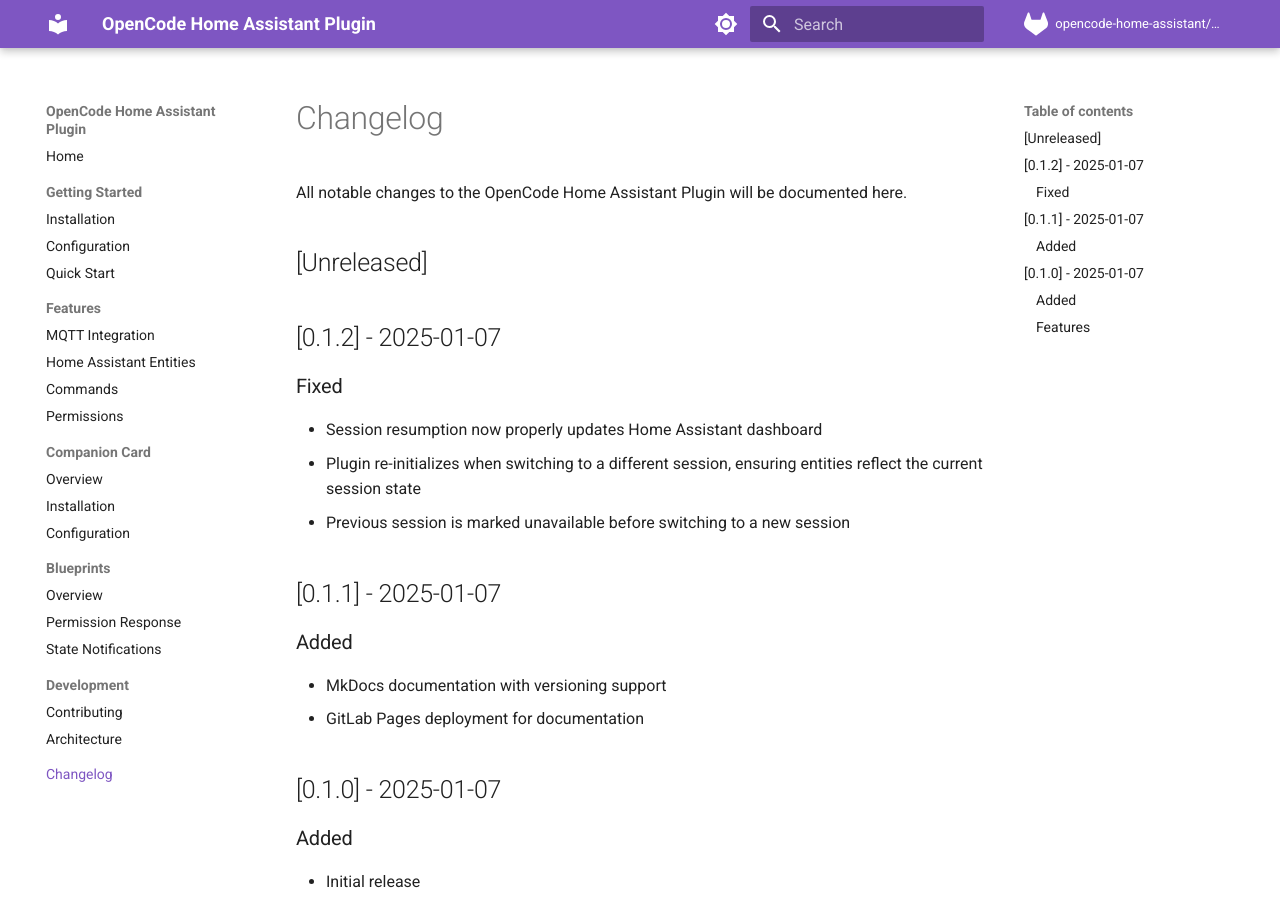
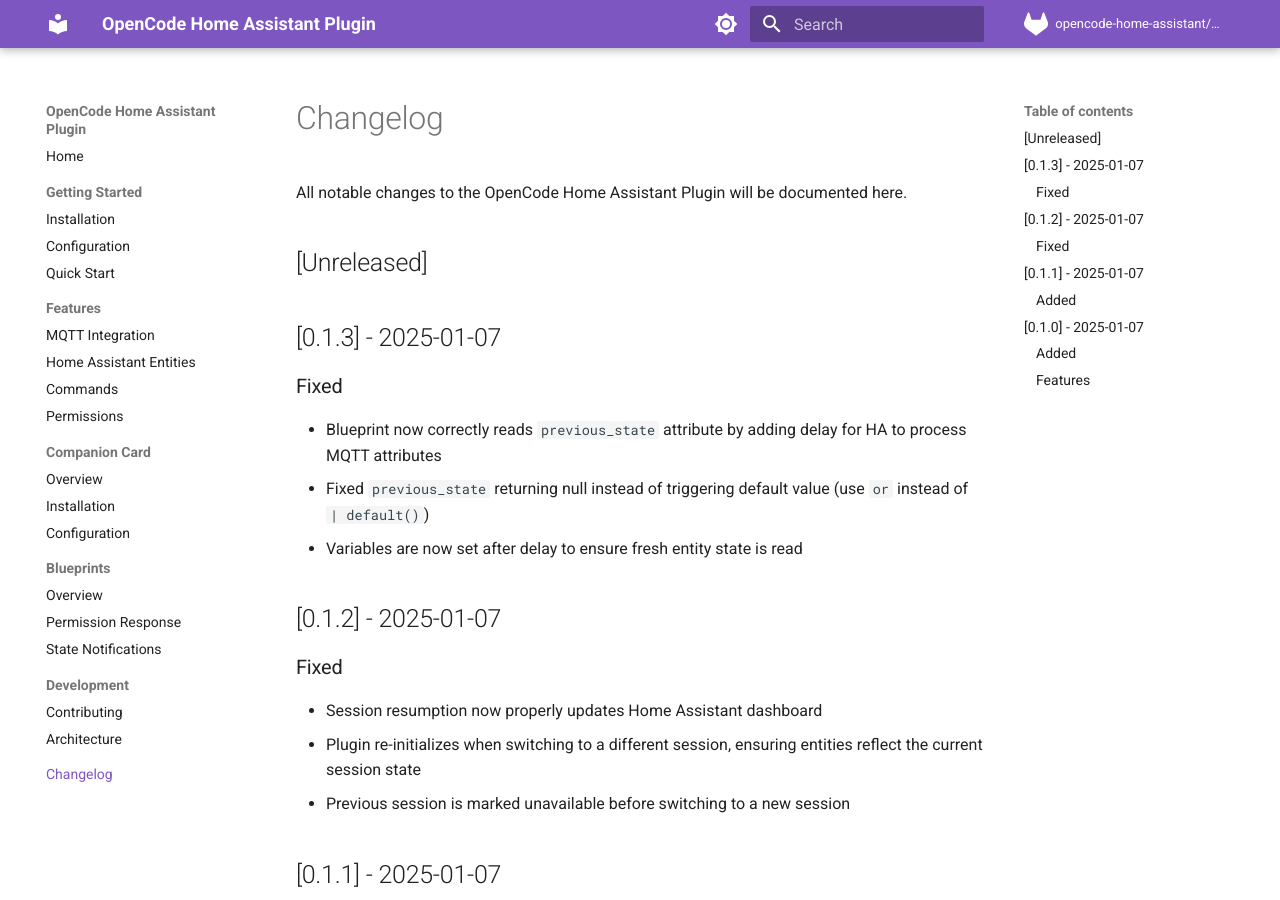
Before and after one commit to stephengolub/opencode-homeassistant, an MkDocs documentation site: the page built from docs/changelog.md, in a window 1280 px wide and 900 px high. Built offline with MkDocs 1.6.1 and Material for MkDocs 9.7.7, drawn with Linux system fonts in a browser that asks for light colours; comment, search, counter and statistics services are not loaded; the version menu is left out.

Commit message:
fix: blueprint race condition reading previous_state attribute
- Add 100ms delay before reading entity attributes to allow HA to process
  the MQTT attributes message (published before state)
- Move variable definitions into action block after delay
- Use 'or' instead of '| default()' to handle null values properly
- Bumps version to 0.1.3

```diff
--- a/docs/changelog.md
+++ b/docs/changelog.md
@@ -3,6 +3,13 @@
 All notable changes to the OpenCode Home Assistant Plugin will be documented here.
 
 ## [Unreleased]
+
+## [0.1.3] - 2025-01-07
+
+### Fixed
+- Blueprint now correctly reads `previous_state` attribute by adding delay for HA to process MQTT attributes
+- Fixed `previous_state` returning null instead of triggering default value (use `or` instead of `| default()`)
+- Variables are now set after delay to ensure fresh entity state is read
 
 ## [0.1.2] - 2025-01-07
 
--- a/package.json
+++ b/package.json
@@ -1,6 +1,6 @@
 {
   "name": "ha-opencode",
-  "version": "0.1.2",
+  "version": "0.1.3",
   "description": "OpenCode plugin for Home Assistant integration via MQTT",
   "type": "module",
   "main": "dist/index.js",
```
Also changed, not shown: 1 other file.
